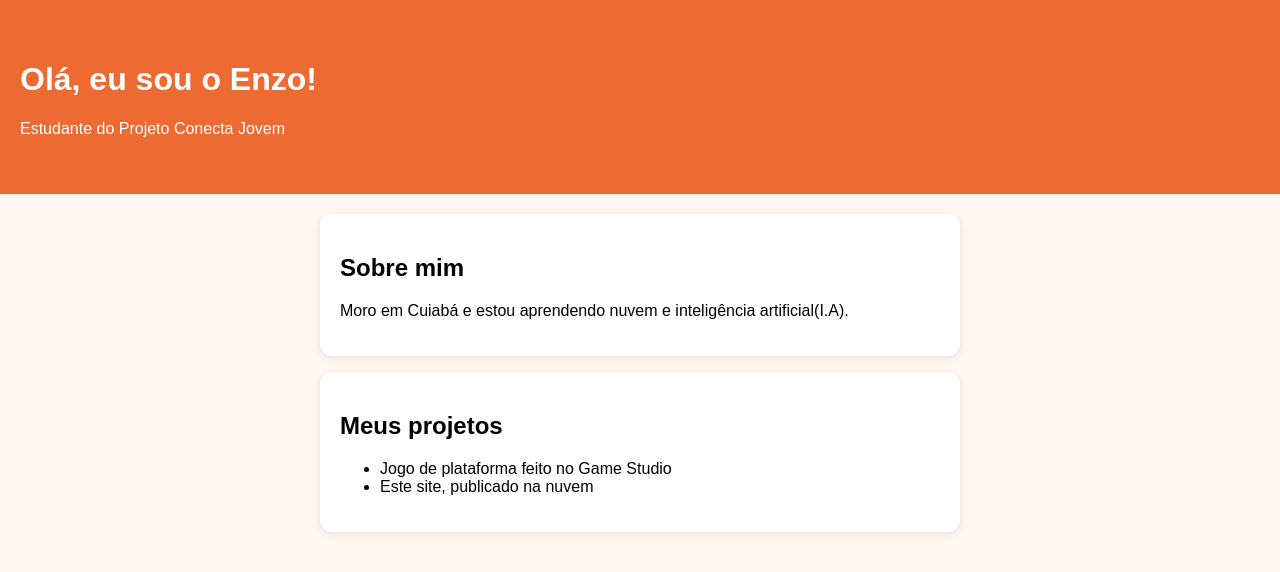
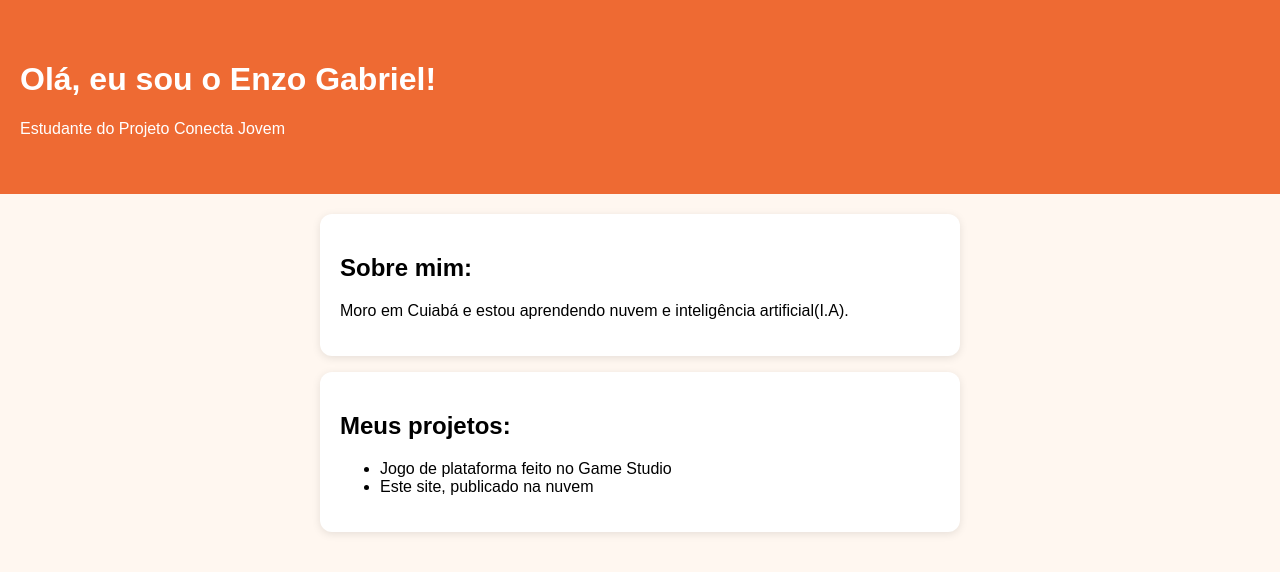
Before and after one commit to Enzo-Iniciante/Teste-1.0, a plain HTML site: page index.html in a window 1280 px wide. Drawn offline with Linux system fonts and the light colour scheme.

Commit message:
Update header and section titles in index.html

```diff
--- a/index.html
+++ b/index.html
@@ -14,16 +14,16 @@
 </head>
 <body>
 <header>
-  <h1>Olá, eu sou o Enzo!</h1>
+  <h1>Olá, eu sou o Enzo Gabriel!</h1>
   <p>Estudante do Projeto Conecta Jovem</p>
 </header>
 <main>
   <section class="cartao">
-      <h2>Sobre mim</h2>
+      <h2>Sobre mim:</h2>
       <p>Moro em Cuiabá e estou aprendendo nuvem e inteligência artificial(I.A).</p>
     </section>
     <section class="cartao">
-      <h2>Meus projetos</h2>
+      <h2>Meus projetos:</h2>
       <ul>
         <li>Jogo de plataforma feito no Game Studio</li>
         <li>Este site, publicado na nuvem</li>
```
